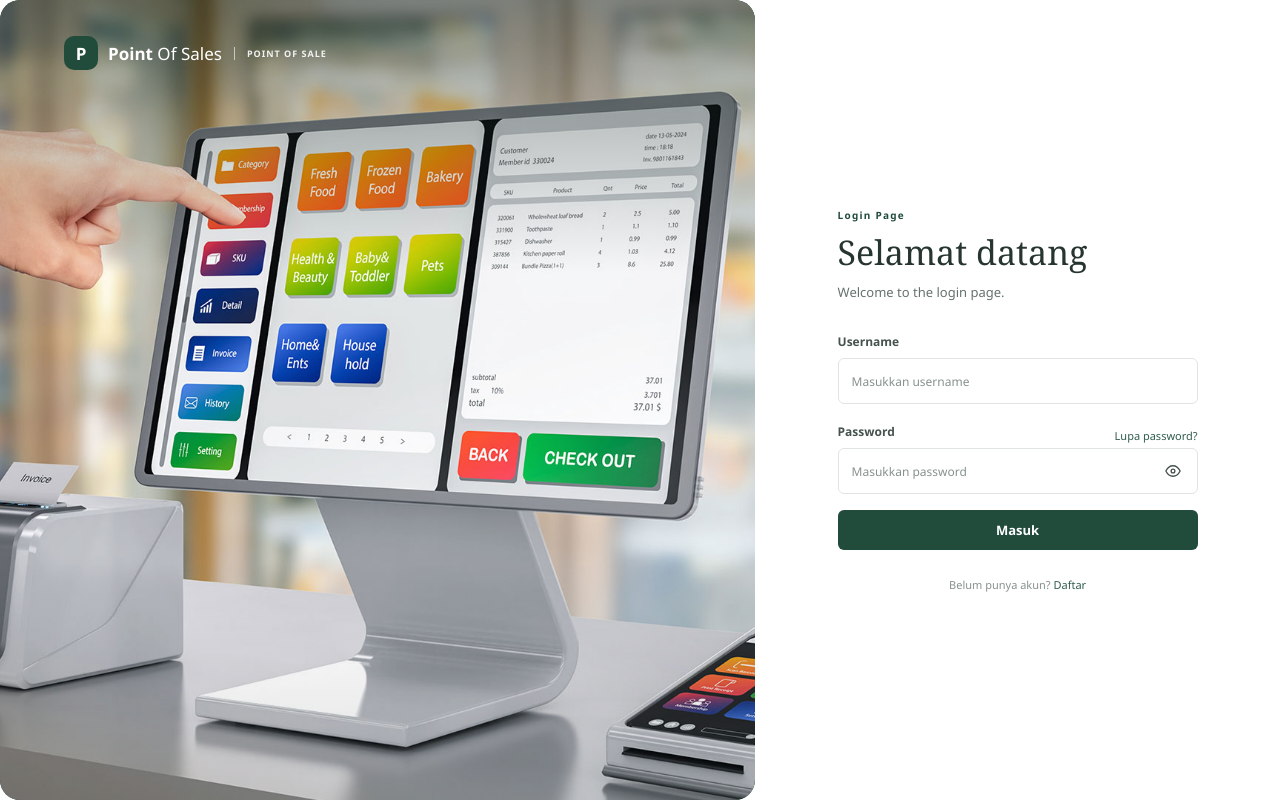
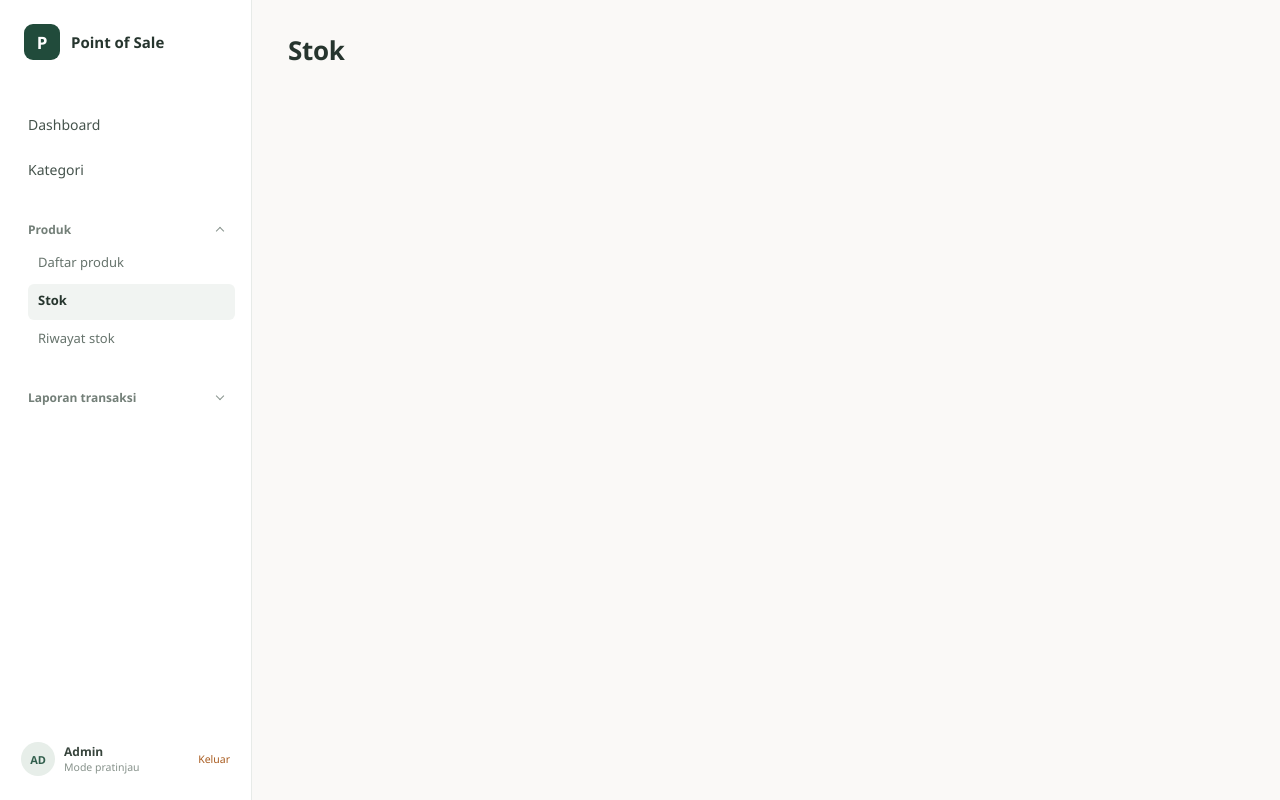
Before and after one commit to dikaalhaidar/point-of-sales-fe, a React (Vite) app: page /preview/admin/stok in a window 1280 px wide. Before the commit this address led to /. Built offline with nearby package versions, Linux system fonts and the light colour scheme.

Commit message:
Update RouteStock and StockPages

```diff
--- a/src/App.tsx
+++ b/src/App.tsx
@@ -5,6 +5,7 @@ import DashboardPage from "./pages/dashboard/DashboardPage";
 import KategoriPage from "./pages/dashboard/KategoriPage";
 import KategoriDetailPage from "./pages/dashboard/KategoriDetailPage";
 import TambahKategoriPage from "./pages/dashboard/TambahKategoriPage";
+import StockPages from "./pages/dashboard/stock/StockPages";
 
 function App() {
   return (
@@ -19,6 +20,7 @@ function App() {
         <Route path="/preview/admin/kategori" element={<KategoriPage />} />
         <Route path="/preview/admin/kategori/tambah" element={<TambahKategoriPage />} />
         <Route path="/preview/admin/kategori/:id" element={<KategoriDetailPage />} />
+        <Route path="/preview/admin/stok" element={<StockPages />} />
 
         {/* Cashier */}
         <Route path="/preview/cashier" element={<DashboardPage role="Cashier" />} />
--- a/src/components/dashboard/Sidebar.tsx
+++ b/src/components/dashboard/Sidebar.tsx
@@ -18,15 +18,7 @@ interface SectionItem {
 const Sidebar: React.FC<SidebarProps> = ({ role }) => {
   const location = useLocation();
 
-  // State untuk toggle submenu (default: Produk terbuka, Laporan tertutup)
-  const [openSections, setOpenSections] = useState<Record<string, boolean>>({
-    Produk: false,
-    'Laporan transaksi': false,
-  });
-
-  const toggleSection = (title: string) => {
-    setOpenSections((prev) => ({ ...prev, [title]: !prev[title] }));
-  };
+  const [openSections, setOpenSections] = useState<Record<string, boolean>>({});
 
   const isActive = (path: string) => location.pathname === path;
 
@@ -77,14 +69,20 @@ const Sidebar: React.FC<SidebarProps> = ({ role }) => {
 
         {/* Section dengan submenu */}
         {sections.map((section) => {
-          const isOpen = openSections[section.title];
+          const hasActivePage = section.items.some(({ path }) =>
+            location.pathname === path || location.pathname.startsWith(`${path}/`),
+          );
+          const isOpen = hasActivePage || openSections[section.title] === true;
 
           return (
             <div className="sidebar-section" key={section.title}>
               <button
                 type="button"
                 className={`sidebar-section-title ${isOpen ? 'open' : ''}`}
-                onClick={() => toggleSection(section.title)}
+                onClick={() => setOpenSections((previous) => ({
+                  ...previous,
+                  [section.title]: !isOpen,
+                }))}
               >
                 <span>{section.title}</span>
                 <span className="chevron" />
--- /dev/null
+++ b/src/pages/dashboard/stock/StockPages.tsx
@@ -0,0 +1,15 @@
+import Sidebar from "../../../components/dashboard/Sidebar";
+
+export default function StockPages() {
+  return (
+    <div className="app-container">
+      <Sidebar role="Admin" />
+
+      <main className="main-content">
+        <header className="page-header">
+          <h1>Stok</h1>
+        </header>
+      </main>
+    </div>
+  );
+}
```
